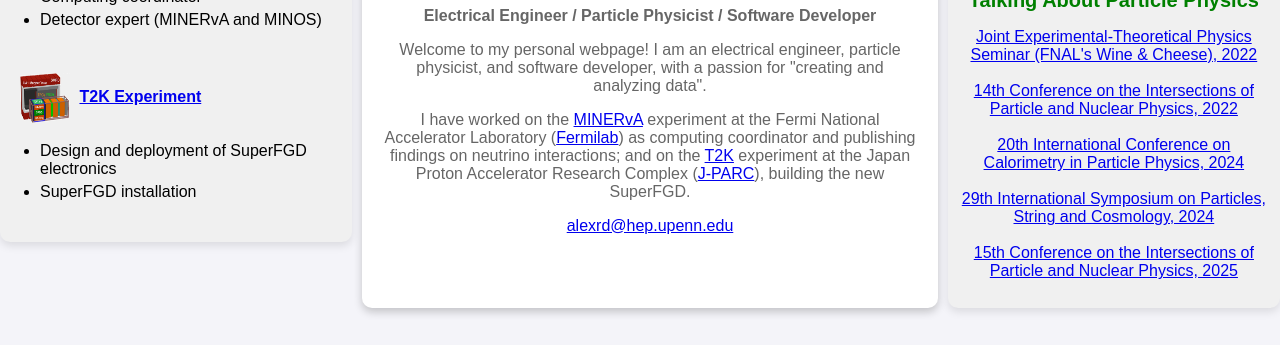
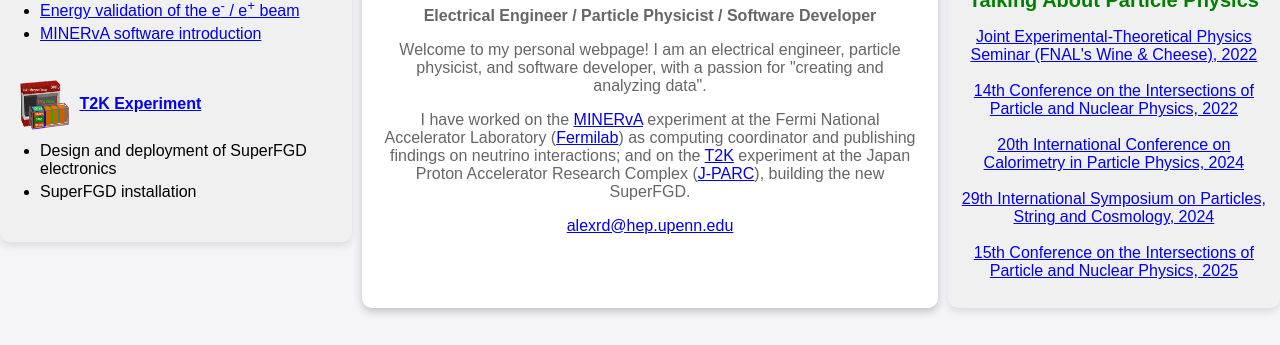
Before and after one commit to AlexRaDe/AlexRaDe.github.io, a plain HTML site: page index.html in a window 1280 px wide. Shown: the part 455-800 px from the top of the page. Drawn offline with Linux system fonts and the light colour scheme.

Commit message:
Add links to PDFs

```diff
--- a/index.html
+++ b/index.html
@@ -61,12 +61,6 @@
         .section {
 
         }
-        //.profile-pic {
-        //    width: 300px;
-        //    height: 280px;
-        //    border-radius: 50%;
-        //    margin-top: 10px;
-        //}
         .profile-pic {
             width: 470px;
             height: 320px;
@@ -113,6 +107,8 @@
         <ul>
             <li>Computing coordinator</li>
             <li>Detector expert (MINERvA and MINOS)</li>
+            <li><a href="documents/electron_positron_beam.pdf" target="_blank">Energy validation of the e<sup>-</sup> / e<sup>+</sup> beam</a></li>
+            <li><a href="documents/mnv_software_for_two_by_two.pdf" target="_blank">MINERvA software introduction</a></li>
         </ul>
         <h4 style="text-align: left; margin-top: 5px; margin-bottom: -20px;">
             <img src="nd280_transparent.png" alt="Icon" style="width: 50px; height: 50px; vertical-align: middle; margin-right: 5px;">
@@ -132,7 +128,7 @@
         </h1>
         <p><strong>Electrical Engineer / Particle Physicist / Software Developer</strong></p>
         <p>
-			Welcome to my personal webpage! I am an electrical	engineer, particle
+            Welcome to my personal webpage! I am an electrical    engineer, particle
             physicist, and software developer, with a passion for "creating and
             analyzing data".
         </p>
```
Also changed, not shown: 2 other files. Lines whose indentation alone changed are shown as unchanged.
